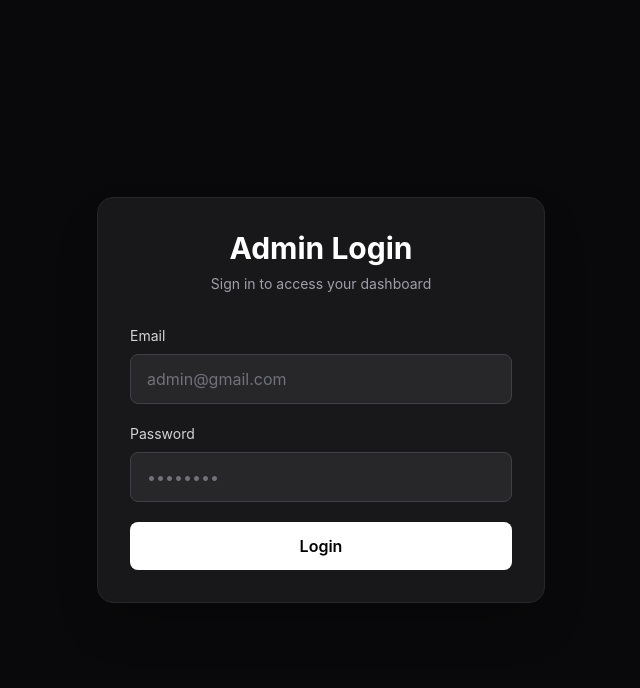
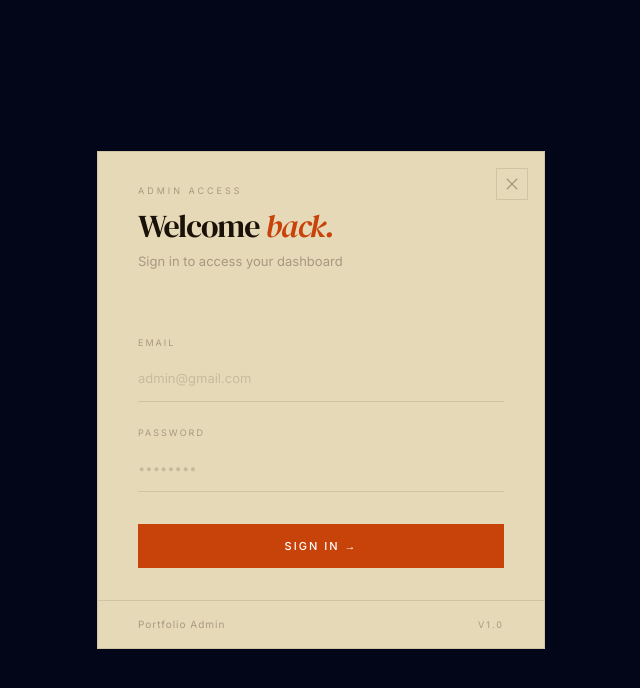
Before and after one commit to intekhabx/my-portfolio, a Next.js app: page /admin/login in a window 1280 px wide. Shown: the top 688 px of the page, without its empty margins (319-959 px from the left). Built offline with nearby package versions, Linux system fonts and the light colour scheme.

Commit message:
feat: implement login validation and enhance login API with schema validation

```diff
--- a/app/admin/login/page.tsx
+++ b/app/admin/login/page.tsx
@@ -1,98 +1,149 @@
-"use client"
+"use client";
 
 import { useRouter } from "next/navigation";
 import { useState } from "react";
 import { useForm } from "react-hook-form";
-
-
-interface ILoginData {
-  email: string,
-  password: string,
-}
+import { LoginSchemaType, loginSchemaDto } from "@/lib/validation";
+import { zodResolver } from "@hookform/resolvers/zod";
+import { GoX } from "react-icons/go";
 
 const Login = () => {
-
   const [success, setSuccess] = useState("");
   const [error, setError] = useState("");
   const router = useRouter();
 
-  const {register, handleSubmit, formState: {errors}} = useForm({
-    defaultValues: {
-      email: "",
-      password: "",
+  const {
+    register,
+    handleSubmit,
+    formState: { errors },
+  } = useForm({
+    defaultValues: { email: "", password: "" },
+    resolver: zodResolver(loginSchemaDto),
+  });
+
+  const onsubmit = async (data: LoginSchemaType) => {
+    setError("");
+    setSuccess("");
+    try {
+      const res = await fetch("/api/auth/login", {
+        method: "POST",
+        headers: { "Content-Type": "application/json" },
+        body: JSON.stringify(data),
+      });
+      const result = await res.json();
+      if (!res.ok) return setError(result.error);
+      setSuccess(result.message);
+      router.replace("/admin/dashboard");
+    } catch (err) {
+      console.log("error occur", err);
+      setError("Something went wrong. Please try again.");
     }
-  })
-
-  const onsubmit = async (data: ILoginData) => {
-    try {
-      const res = await fetch("/api/auth/login", {method: "POST",
-        headers: {"Content-Type": 'application/json'},
-        body: JSON.stringify(data)
-      });
-
-      const result = await res.json();
-
-      if(!res.ok){
-        return setError(result.error)
-      }
-      setSuccess(result.message);
-      router.replace("/admin/dashboard")
-    }
-    catch (err) {
-      console.log("error occur", err)
-      setError("error occur")
-    }
-  }
-
+  };
 
   return (
-    <div className="min-h-screen bg-zinc-950 flex items-center justify-center px-4">
-      <div className="w-full max-w-md bg-zinc-900 border border-zinc-800 rounded-2xl p-8 shadow-2xl">
-        <div className="mb-8 text-center">
-          <h1 className="text-3xl font-bold text-white">
-            Admin Login
+    <div className="bg-slate-950 min-h-screen flex items-center justify-center px-4" style={{ fontFamily: "var(--font-body)" }}>
+      <div className="w-full max-w-md relative border" style={{ background: "var(--bg-soft)", borderColor: "var(--line)" }}>
+
+        <button
+          onClick={() => router.push("/")}
+          className="absolute top-4 right-4 w-8 h-8 flex items-center justify-center transition-colors duration-200 hover:bg-[var(--accent)] hover:text-white group border cursor-pointer bg-transparent"
+          style={{ borderColor: "var(--line)", color: "var(--ink-muted)" }}
+          aria-label="Close"
+        >
+          <GoX className="text-xl hover:text-white"/>
+        </button>
+
+        <div className="px-10 py-8" style={{ borderColor: "var(--line)" }}>
+          <p className="text-[9px] tracking-[3px] uppercase mb-3" style={{ color: "var(--ink-muted)" }}>
+            Admin Access
+          </p>
+
+          <h1 className="text-[32px] tracking-[-1px]" style={{ fontFamily: "var(--font-serif)", color: "var(--ink)", lineHeight: 1.1 }}>
+            Welcome{" "}
+            <em className="italic" style={{ color: "var(--accent)" }}>
+              back.
+            </em>
           </h1>
-          <p className="text-zinc-400 mt-2 text-sm">
+
+          <p className="text-[13px] mt-2" style={{ color: "var(--ink-muted)" }}>
             Sign in to access your dashboard
           </p>
         </div>
 
-        <form className="space-y-5" onSubmit={handleSubmit(onsubmit)}>
+        <form className="px-10 py-8 flex flex-col gap-6" onSubmit={handleSubmit(onsubmit)}>
+
           <div>
-            <label className="block text-sm text-zinc-300 mb-2">
+            <label className="block text-[9px] tracking-[2px] uppercase mb-2" style={{ color: "var(--ink-muted)" }}>
               Email
             </label>
+
             <input
               type="email"
               placeholder="admin@gmail.com"
-              {...register("email", {required: "email is required"})}
-              className="w-full bg-zinc-800 border border-zinc-700 rounded-lg px-4 py-3 text-white placeholder:text-zinc-500 outline-none focus:border-blue-500 transition"
+              {...register("email")}
+              className="text-[var(--ink)] border-[var(--line)] w-full bg-transparent outline-none text-[13px] py-3 border-b transition-colors duration-200 focus:border-[var(--accent)] placeholder:opacity-30"
+              style={{ fontFamily: "var(--font-body)" }}
             />
-            {errors && <p>{errors?.email?.message}</p>}
+
+            {errors.email && (
+              <p className="text-[11px] mt-1.5" style={{ color: "var(--accent)" }}>
+                {errors.email.message}
+              </p>
+            )}
           </div>
 
           <div>
-            <label className="block text-sm text-zinc-300 mb-2">
+            <label className="block text-[9px] tracking-[2px] uppercase mb-2" style={{ color: "var(--ink-muted)" }}>
               Password
             </label>
+
             <input
               type="password"
               placeholder="••••••••"
-              {...register("password", {required: "password is required"})}
-              className="w-full bg-zinc-800 border border-zinc-700 rounded-lg px-4 py-3 text-white placeholder:text-zinc-500 outline-none focus:border-blue-500 transition"
+              {...register("password")}
+              className="text-[var(--ink)] border-[var(--line)] w-full bg-transparent outline-none text-[13px] py-3 border-b transition-colors duration-200 focus:border-[var(--accent)] placeholder:opacity-30"
+              style={{ fontFamily: "var(--font-body)" }}
             />
-            {errors && <p>{errors?.password?.message}</p>}
+
+            {errors.password && (
+              <p className="text-[11px] mt-1.5" style={{ color: "var(--accent)" }}>
+                {errors.password.message}
+              </p>
+            )}
           </div>
+
+          {error && (
+            <p className="text-[12px] mt-2 px-3 py-2 rounded-md bg-red-500/10 border border-red-500/20 text-red-400 flex items-center gap-2">
+              <span className="w-1.5 h-1.5 rounded-full bg-red-400" />
+              {error}
+            </p>
+          )}
+
+          {success && (
+            <p className="text-[12px] mt-2 px-3 py-2 rounded-md bg-green-500/10 border border-green-500/20 text-green-400 flex items-center gap-2">
+              <span className="w-1.5 h-1.5 rounded-full bg-green-400" />
+              {success}
+            </p>
+          )}
 
           <button
             type="submit"
-            className="w-full bg-white text-black font-semibold py-3 rounded-lg hover:bg-zinc-200 transition duration-200"
+            className="bg-[var(--accent)] w-full text-[11px] tracking-[2px] uppercase py-3.5 font-medium transition-all duration-200 hover:bg-[var(--accent-hov)] mt-2 text-white border-0 cursor-pointer"
+            style={{ fontFamily: "var(--font-body)" }}
           >
-            Login
+            Sign In →
           </button>
-          {error && <p className="text-red-500">{error}</p>}
-          {success && <p className="text-green-500">{success}</p>}
         </form>
+
+        <div className="px-10 py-4 flex justify-between items-center border-t" style={{ borderColor: "var(--line)" }}>
+          <p className="text-[10px] tracking-[1px]" style={{ color: "var(--ink-muted)" }}>
+            Portfolio Admin
+          </p>
+
+          <span className="text-[9px] tracking-[2px] uppercase" style={{ color: "var(--ink-muted)" }}>
+            v1.0
+          </span>
+        </div>
       </div>
     </div>
   );
--- a/app/api/auth/login/route.ts
+++ b/app/api/auth/login/route.ts
@@ -1,5 +1,6 @@
 import JWT, {SignOptions} from "jsonwebtoken";
 import { NextRequest, NextResponse } from "next/server";
+import { loginSchemaDto } from "@/lib/validation";
 
 const EMAIL = process.env.ADMIN_EMAIL;
 const PASSWORD = process.env.ADMIN_PASSWORD;
@@ -9,7 +10,8 @@ const EXPIRY = process.env.JWT_SECRET_EXPIRES_IN;
 export async function POST(request: NextRequest){
   try {
     // extract the payload from request
-    const {email, password} = await request.json();
+    const body = await request.json();
+    const {email, password} = await loginSchemaDto.parseAsync(body);
 
     if(!EMAIL || !PASSWORD){
       return NextResponse.json({
--- a/app/globals.css
+++ b/app/globals.css
@@ -1,3 +1,4 @@
+@import url('https://fonts.googleapis.com/css2?family=Bebas+Neue&family=DM+Serif+Display:ital@0;1&family=Inter:wght@300;400;500;600&display=swap');
 @import "tailwindcss";
 
 /* :root {
@@ -11,7 +12,6 @@ body {
   font-family: Arial, Helvetica, sans-serif;
 } */
 
-/* @import url('https://fonts.googleapis.com/css2?family=Bebas+Neue&family=DM+Serif+Display:ital@0;1&family=Inter:wght@300;400;500;600&display=swap'); */
 
 /* @tailwind base;
 @tailwind components;
--- /dev/null
+++ b/lib/validation.ts
@@ -0,0 +1,18 @@
+import { z } from "zod";
+
+
+export const loginSchemaDto = z.object({
+  email: z.email("Invalid email").max(322),
+  password: z.string().min(8, "password must be atleast 8 character long").max(66)
+})
+
+export type LoginSchemaType = z.infer<typeof loginSchemaDto>;
+
+
+export const messageSchemaDto = z.object({
+  name: z.string().min(2, "Name must be at least 2 characters"),
+  email: z.email("Invalid email"),
+  message: z.string().min(10, "Message too short"),
+});
+
+export type messageSchemaType = z.infer<typeof messageSchemaDto>;
--- a/package.json
+++ b/package.json
@@ -9,6 +9,7 @@
     "lint": "eslint"
   },
   "dependencies": {
+    "@hookform/resolvers": "^5.4.0",
     "axios": "^1.16.1",
     "dotenv": "^17.4.2",
     "jsonwebtoken": "^9.0.3",
@@ -17,7 +18,8 @@
     "react": "19.2.4",
     "react-dom": "19.2.4",
     "react-hook-form": "^7.77.0",
-    "react-icons": "^5.6.0"
+    "react-icons": "^5.6.0",
+    "zod": "^4.4.3"
   },
   "devDependencies": {
     "@tailwindcss/postcss": "^4",
```
Also changed, not shown: 1 other file (tests, documents, lock files or other folders).
